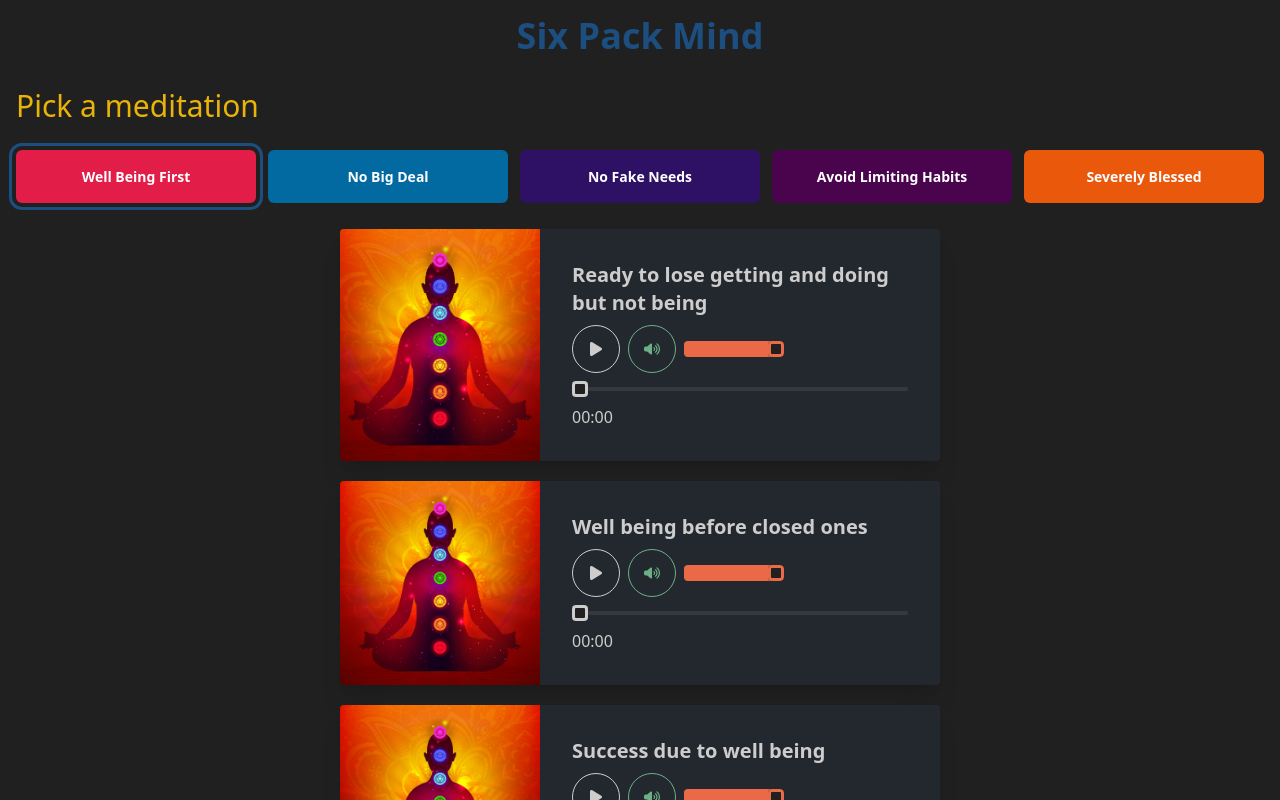
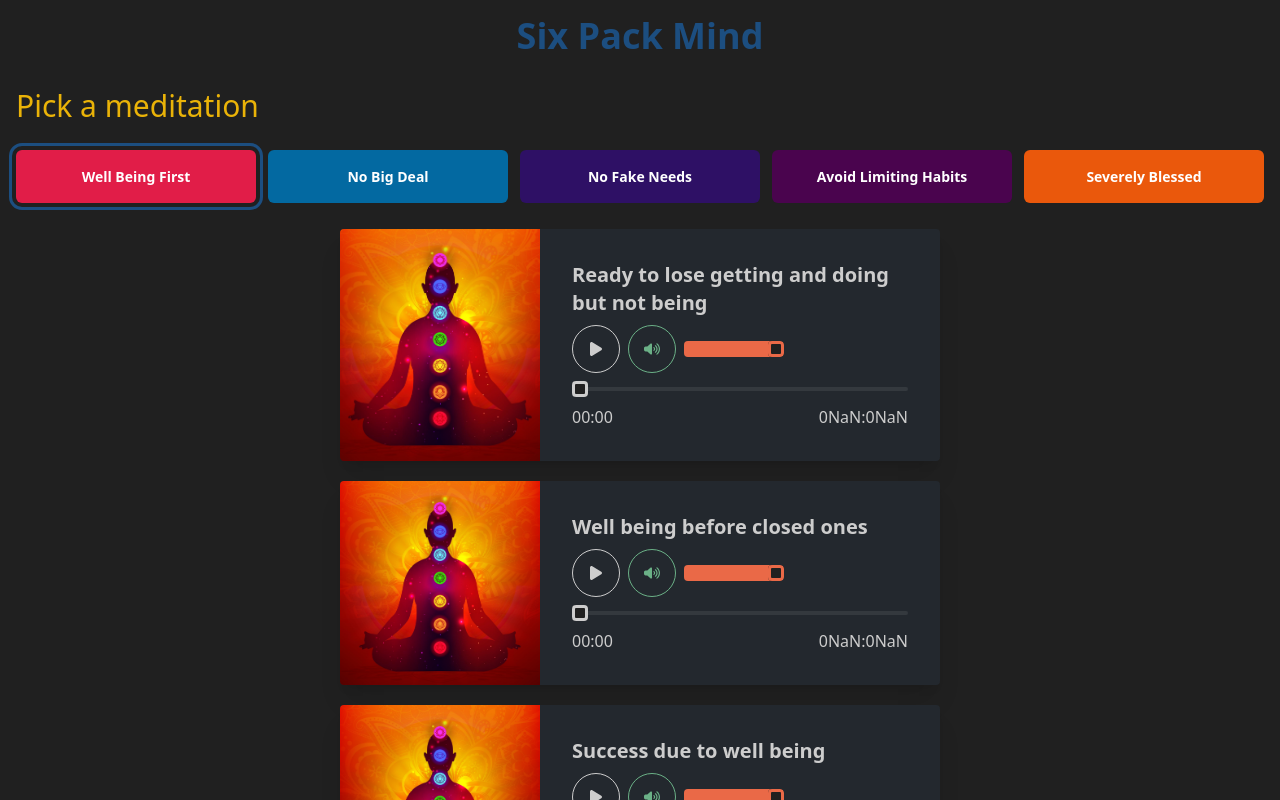
Before and after one commit to Vignesh-Mariappan/six-pack-mind, a React (Vite) app: page / in a window 1280 px wide. Shown: the top 800 px of the page. Built offline with nearby package versions, Linux system fonts and the light colour scheme.

Commit message:
totalTime code changes

```diff
--- a/src/components/AudioPlayer.jsx
+++ b/src/components/AudioPlayer.jsx
@@ -10,7 +10,7 @@ const AudioPlayer = ({ id, audioTitle = "", audioPath = "", currentPlayingAudioI
   const [ showReplay, setShowReplay ] = useState(false);
   const [ muted, setMuted ] = useState(false);
   const [ volume, setVolume ] = useState(1);
-  const [ duration, setDuration ] = useState(0);
+  const [ duration, setDuration ] = useState("--:--");
   const [ currentTime, setCurrentTime ] = useState(0);
 
   useEffect(() => {
@@ -26,8 +26,8 @@ const AudioPlayer = ({ id, audioTitle = "", audioPath = "", currentPlayingAudioI
         const seconds = Math.round(audioRef?.current?.duration);
         setDuration(calculateTime(seconds));
         progressBarRef.current.max = seconds;
-    }, 100)
-  } ,[ audioRef?.current?.loadedmetadata, audioRef?.current?.readyState, audioRef?.current?.duration ]);
+    }, 300)
+  } ,[ audioRef?.current?.loadedmetadata, audioRef?.current?.readyState ]);
 
   const calculateTime = (seconds) => {
 
@@ -139,7 +139,7 @@ const AudioPlayer = ({ id, audioTitle = "", audioPath = "", currentPlayingAudioI
             <input ref={progressBarRef} type="range" defaultValue={"0"} className="range range-xs" onChange={changeRange} />
             <div className="flex justify-between items-center">
                 <span>{ calculateTime(currentTime) }</span>
-                <span>{ duration && !isNaN(duration) && duration }</span>
+                <span>{ duration }</span>
             </div>
             <audio  className='hidden' ref={audioRef} muted={muted} onEnded={onAudioEnded} controls src={ audioPath } />
         </div>
```
